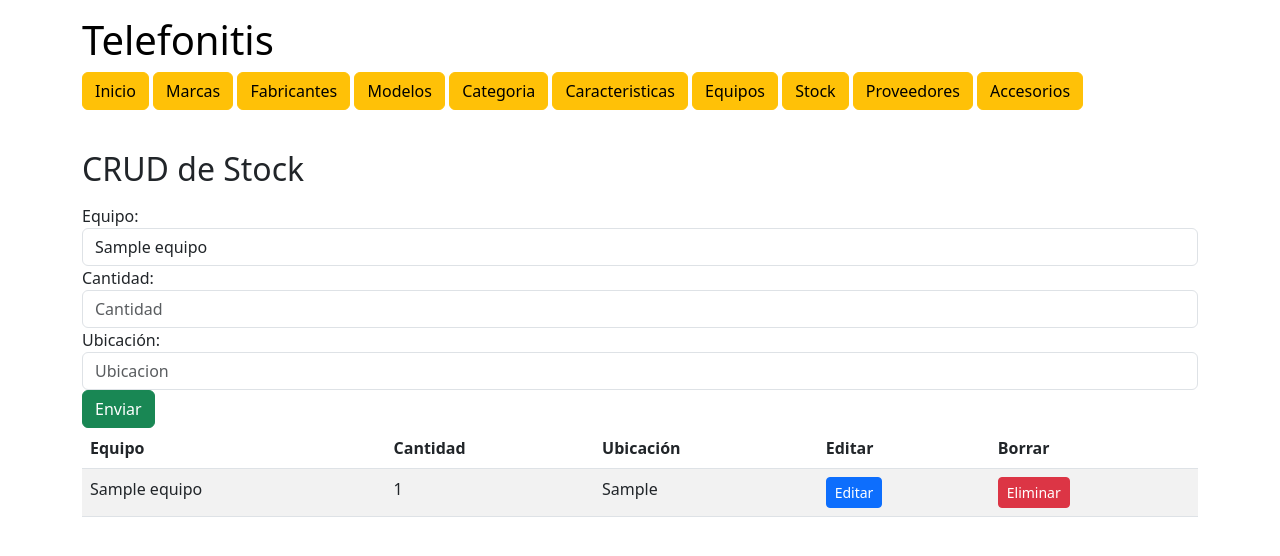
After one commit to ValenCardozo/flask-phone-shop, a Flask app: page /stock in a window 1280 px wide. The commit adds this page. Shown: the top 556 px of the page. Run offline with Flask 3, Linux system fonts and the light colour scheme; tables that the repository leaves empty hold one stand-in row (values such as "Sample post").

Commit message:
Add stock crud

```diff
--- a/app.py
+++ b/app.py
@@ -246,6 +246,49 @@ def proveedores(id=None):
     proveedores = Proveedor.query.filter_by(is_active=True).all()
     return render_template("proveedores.html", proveedores=proveedores)
 
+@app.route("/stock", methods=['POST', 'GET'])
+@app.route("/stock/<int:id>", methods=['POST'])
+def stock(id=None):
+    if request.method == 'POST':
+        if id:
+            method = request.form.get('_method')
+            if method == 'PUT':
+                stock = Stock.query.get(id)
+                if stock:
+                    stock.equipo_id = request.form['equipo']
+                    stock.cantidad_disponible = request.form['cantidad']
+                    stock.ubicacion = request.form['ubicacion']
+                    db.session.commit()
+                    return redirect(url_for('stock'))
+                else:
+                    return jsonify({"error": f"Stock with ID {id} not found"}), 404
+            elif method == 'DELETE':
+                stock = Stock.query.get(id)
+                if stock:
+                    stock.is_active = False
+                    db.session.commit()
+                    return redirect(url_for('stock'))
+                else:
+                    return jsonify({"error": f"Stock with ID {id} not found"}), 404
+        else:
+            equipo = request.form['equipo_id']
+            cantidad = request.form['cantidad']
+            ubicacion = request.form['ubicacion']
+
+            nuevo_stock = Stock(
+                equipo_id=equipo,
+                cantidad_disponible=cantidad,
+                ubicacion=ubicacion
+            )
+
+            db.session.add(nuevo_stock)
+            db.session.commit()
+            return redirect(url_for('stock'))
+
+    stock_list = db.session.query(Stock, Equipo).join(Equipo, Stock.equipo_id==Equipo.id).all()
+    equipos = Equipo.query.filter_by(is_active=True).all()
+    return render_template("stock.html", stock_list=stock_list, equipos=equipos)
+
 @app.route("/accesorios", methods=['POST', 'GET'])
 @app.route("/accesorios/<int:id>", methods=['POST'])
 def accesorios(id=None):
--- a/templates/index.html
+++ b/templates/index.html
@@ -1,6 +1,7 @@
 {% extends 'layout.html' %}
 {% block title %}
     <h2>Web de telefonos</h2>
+    <iframe src="https://giphy.com/embed/JPgbfjx4d2sAAkQabX" width="320" height="480" style="" frameBorder="0" class="giphy-embed" allowFullScreen></iframe><p><a href="https://giphy.com/gifs/mediamodifier-iphone-app-development-screen-JPgbfjx4d2sAAkQabX"></a></p>
 {% endblock %}
 {% block text %}
 {% endblock %}
--- a/templates/layout.html
+++ b/templates/layout.html
@@ -17,7 +17,7 @@
             <a href="/categorias" class="btn btn-warning">Categoria</a>
             <a href="/caracteristicas" class="btn btn-warning">Caracteristicas</a>
             <a href="/equipos" class="btn btn-warning">Equipos</a>
-            <a href="/" class="btn btn-warning">Stock</a>
+            <a href="/stock" class="btn btn-warning">Stock</a>
             <a href="/proveedores" class="btn btn-warning">Proveedores</a>
             <a href="/accesorios" class="btn btn-warning">Accesorios</a>
         </nav>
--- a/templates/marcas.html
+++ b/templates/marcas.html
@@ -6,7 +6,7 @@
 
 {% block text %}
     <form action="" method="post">
-        <input type="text" name="nombre" class="form-control" placeholder="ponelamarca">
+        <input type="text" name="nombre" class="form-control" placeholder="Marca">
         <button type="submit" class="btn btn-success">enviar</button>
     </form>
 
--- /dev/null
+++ b/templates/stock.html
@@ -0,0 +1,59 @@
+{% extends 'layout.html' %}
+{% block title %}
+    <h2>CRUD de Stock</h2>
+{% endblock %}
+{% block text %}
+    <form action="" method="post">
+        Equipo: <select name="equipo_id" class="form-control">
+            {% for equipo in equipos %}
+                <option value="{{ equipo.id }}">{{ equipo.nombre }}</option>
+            {% endfor %}
+        </select>
+        Cantidad: <input type="text" name="cantidad" class="form-control" placeholder="Cantidad">
+        Ubicación: <input type="text" name="ubicacion" class="form-control" placeholder="Ubicacion">
+        <button type="submit" class="btn btn-success">Enviar</button>
+    </form>
+
+    <table class="table table-striped">
+        <thead>
+            <tr>
+                <th>Equipo</th>
+                <th>Cantidad</th>
+                <th>Ubicación</th>
+                <th>Editar</th>
+                <th>Borrar</th>
+            </tr>
+        </thead>
+        <tbody>
+            {% for stock in stock_list %}
+                <tr>
+                    <td>{{ stock.Equipo.nombre }}</td>
+                    <td>{{ stock.Stock.cantidad_disponible }}</td>
+                    <td>{{ stock.Stock.ubicacion }}</td>
+                    <td>
+                        <button onclick="document.getElementById('editForm{{ stock.Stock.id }}').style.display='block'" class="btn btn-primary btn-sm">Editar</button>
+                    </td>
+                    <td>
+                        <form action="/stock/{{ stock.Stock.id }}" method="post" style="display:inline;">
+                            <input type="hidden" name="_method" value="DELETE">
+                            <button type="submit" class="btn btn-danger btn-sm">Eliminar</button>
+                        </form>
+                    </td>
+                </tr>
+                <div id="editForm{{ stock.Stock.id }}" style="display:none;">
+                    <form action="/stock/{{ stock.Stock.id }}" method="post">
+                        <input type="hidden" name="_method" value="PUT">
+                        Equipo: <select name="equipo" class="form-control">
+                        {% for equipo in equipos %}
+                            <option value="{{ stock.Stock.equipo_id }}">{{ stock.Equipo.nombre }}</option>
+                        {% endfor %}
+                        Cantidad: <input type="text" name="cantidad" value="{{ stock.Stock.cantidad_disponible }}" class="form-control">
+                        Ubicacion: <input type="text" name="ubicacion" value="{{ stock.Stock.ubicacion }}" class="form-control">
+                        <button type="submit" class="btn btn-primary">Guardar</button>
+                    </form>
+                </div>
+            {% endfor %}
+
+        </tbody>
+    </table>
+{% endblock %}
```
Also changed, not shown: README.md.
